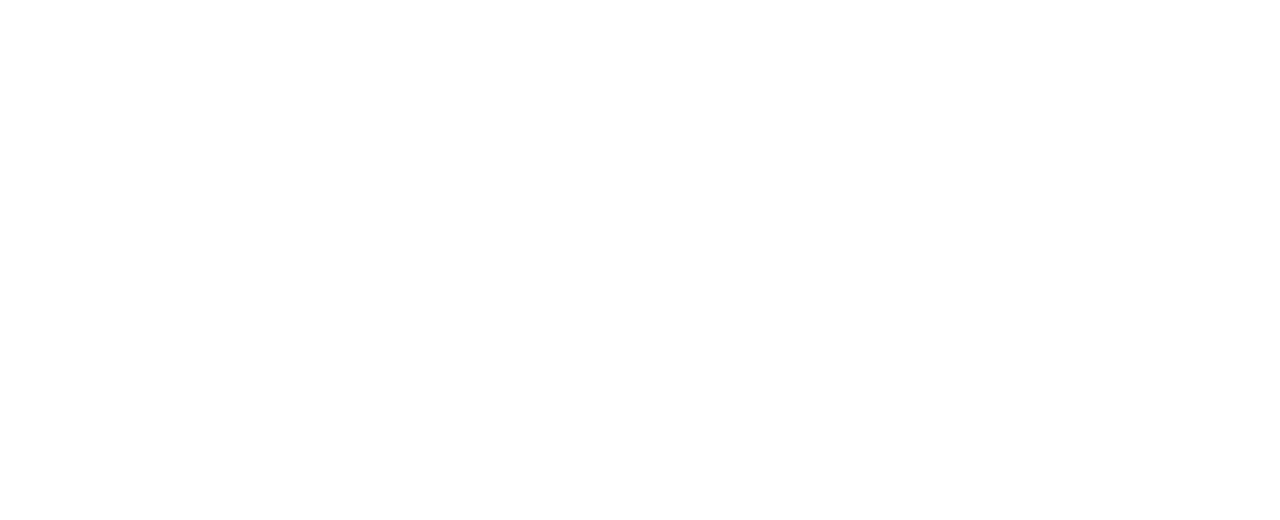
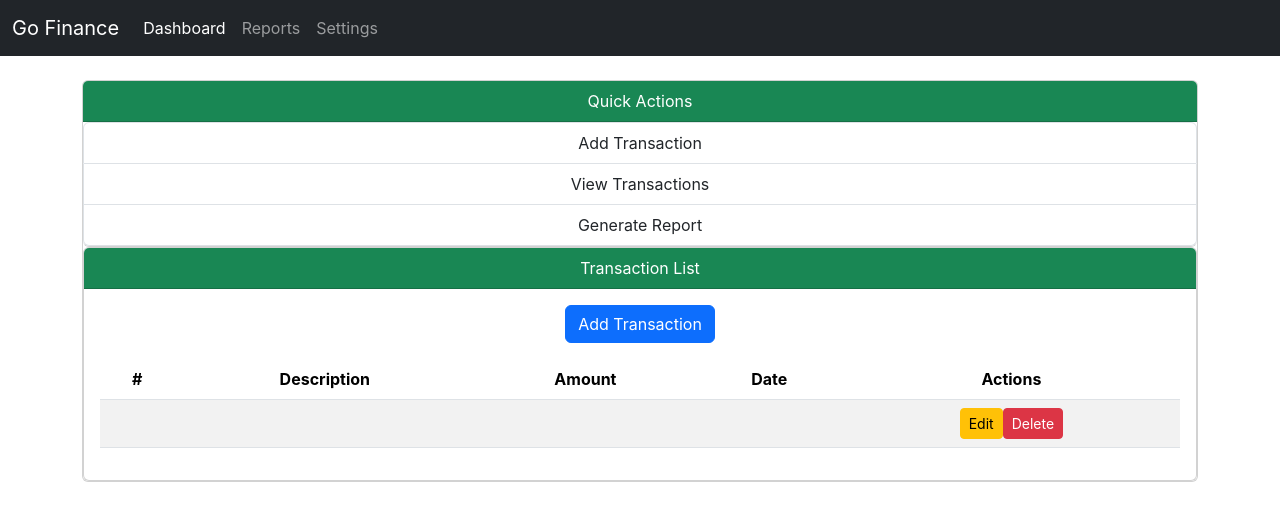
Before and after one commit to Saromazzotta/go_finance, a React (Create React App) app in the folder client/: page /dashboard in a window 1280 px wide. Before the commit this address had no page. Shown: the top 520 px of the page. Built offline with nearby package versions, Linux system fonts and the light colour scheme.

Commit message:
added sample dashboard page

```diff
--- a/client/src/App.js
+++ b/client/src/App.js
@@ -2,6 +2,7 @@
 import { Routes, Route } from "react-router-dom";
 import LoginForm from './components/LoginForm.jsx';
 import RegistrationForm from './components/RegistrationForm.jsx';
+import Dashboard from './components/Dashboard.jsx';
 
 function App() {
   return (
@@ -9,6 +10,7 @@
       <Routes>
         <Route path="/" element={<LoginForm />} />
         <Route path="/register" element={<RegistrationForm />} />
+        <Route path="/dashboard" element={<Dashboard />} />
       </Routes>
 
     </div>
--- a/client/src/components/Dashboard.jsx
+++ b/client/src/components/Dashboard.jsx
@@ -1,12 +1,93 @@
+import LoggedInNavBar from "./LoggedInNavBar"
+
+
 const Dashboard = () => {
-    const [users, setUsers] = useState([]);
+    // const [users, setUsers] = useState([]);
 
 
 
 
     return (
         <div>
+            <LoggedInNavBar />
 
+
+
+            <div className="container my-4">
+                <div className="row">
+                    <div className="cold-md-3">
+                        <div className="card">
+                            <div className="card-header bg-success text-white">Quick Actions</div>
+                            <div className="list-group list-group flush">
+                                <a href="" className="list-group-item list-group-item-action">Add Transaction</a>
+                                <a href="" className="list-group-item list-group-item-action">View Transactions</a>
+                                <a href="" className="list-group-item list-group-item-action">Generate Report</a>
+                            </div>
+
+
+                            <div className="cold-md-9">
+                                <div className="card">
+                                    <div className="card-header bg-success text-white">Transaction List</div>
+                                    <div className="card-body">
+                                        <button className="btn btn-primary mb-3">Add Transaction</button>
+                                        <table className="table table-striped">
+                                            <thead>
+                                                <tr>
+                                                    <th>#</th>
+                                                    <th>Description</th>
+                                                    <th>Amount</th>
+                                                    <th>Date</th>
+                                                    <th>Actions</th>
+                                                </tr>
+                                            </thead>
+                                            <tbody>
+                                                <tr>
+                                                    <td></td>
+                                                    <td></td>
+                                                    <td></td>
+                                                    <td></td>
+                                                    <td>
+                                                        <button className="btn btn-sm btn-warning">Edit</button>
+                                                        <button className="btn btn-sm btn-danger">Delete</button>
+                                                    </td>
+                                                </tr>
+                                            </tbody>
+                                        </table>
+                                    </div>
+                                </div>
+                            </div>
+
+                            <div className="modal fade" id="addTransactionModal" tabindex="1" aria-hidden="true">
+                                <div className="modal-dialog">
+                                    <div className="modal-content">
+                                        <div className="modal-header">
+                                            <h5 className="modal-title">Transaction</h5>
+                                            <button className="btn-close" aria-label="Close"></button>
+                                        </div>
+                                        <div className="modal-body">
+                                            <form action="">
+                                                <div className="mb-3">
+                                                    <label htmlFor="" className="form-label">Description</label>
+                                                    <input type="text" className="form-contrtol" id="description" placeholder="Enter transaction"/>
+                                                </div>
+                                                <div className="mb-3">
+                                                    <label for="amount" className="form-label">Amount</label>
+                                                    <input type="number" className="form-control" id="amount" placeholder="Enter amount" />
+                                                </div>
+                                                <button className="btn btn-primary">Save</button>
+                                            </form>
+                                        </div>
+                                    </div>
+                                </div>
+                            </div>
+
+
+
+
+                        </div>
+                    </div>
+                </div>
+            </div>
         </div>
     )
 
--- /dev/null
+++ b/client/src/components/LoggedInNavBar.jsx
@@ -0,0 +1,31 @@
+import React from 'react'
+
+function LoggedInNavBar() {
+    return (
+        <div>
+            <nav className="navbar navbar-expand-lg navbar-dark bg-dark">
+                <div className="container-fluid">
+                    <a className="navbar-brand" href="#">Go Finance</a>
+                    <button className="navbar-toggler" type="button" data-bs-toggle="collapse" data-bs-target="#navbarNav">
+                        <span className="navbar-toggler-icon"></span>
+                    </button>
+                    <div className="collapse navbar-collapse" id="navbarNav">
+                        <ul className="navbar-nav">
+                            <li className="nav-item">
+                                <a className="nav-link active" href="#">Dashboard</a>
+                            </li>
+                            <li className="nav-item">
+                                <a className="nav-link" href="#">Reports</a>
+                            </li>
+                            <li className="nav-item">
+                                <a className="nav-link" href="#">Settings</a>
+                            </li>
+                        </ul>
+                    </div>
+                </div>
+            </nav>
+        </div>
+    )
+}
+
+export default LoggedInNavBar
```
